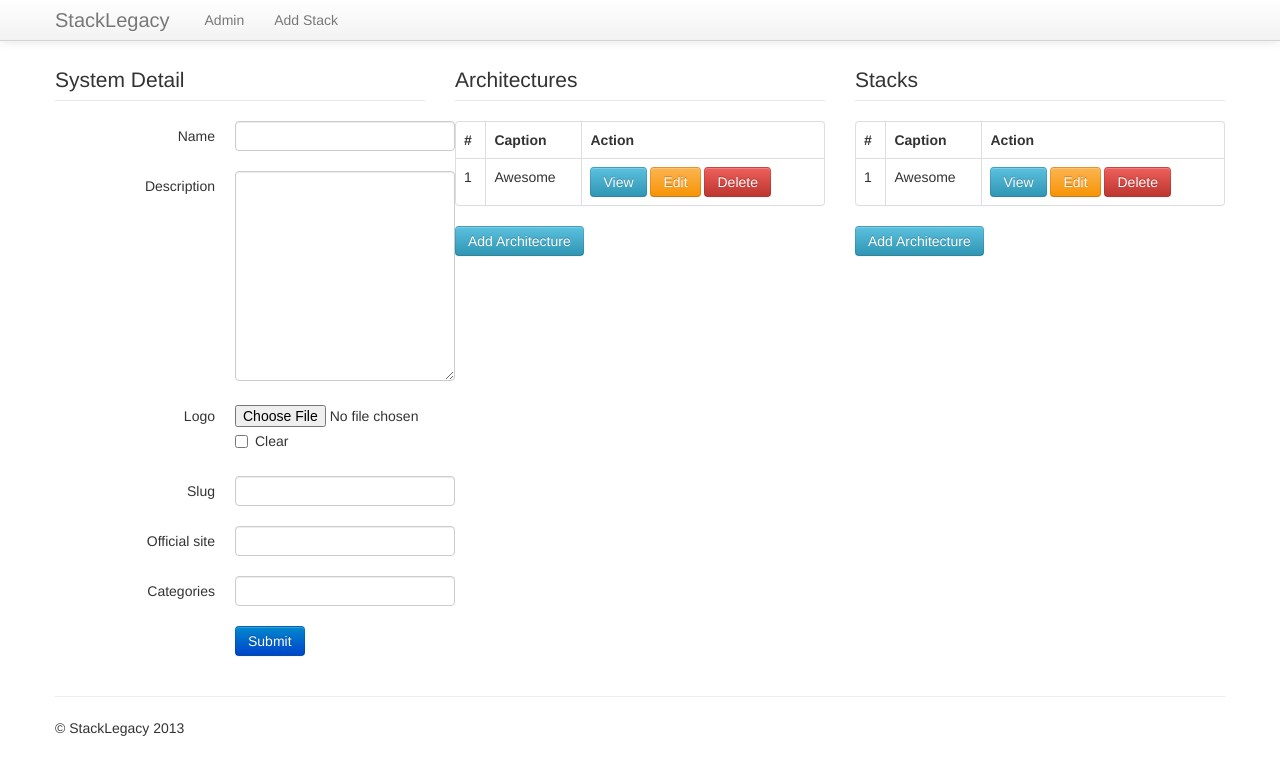
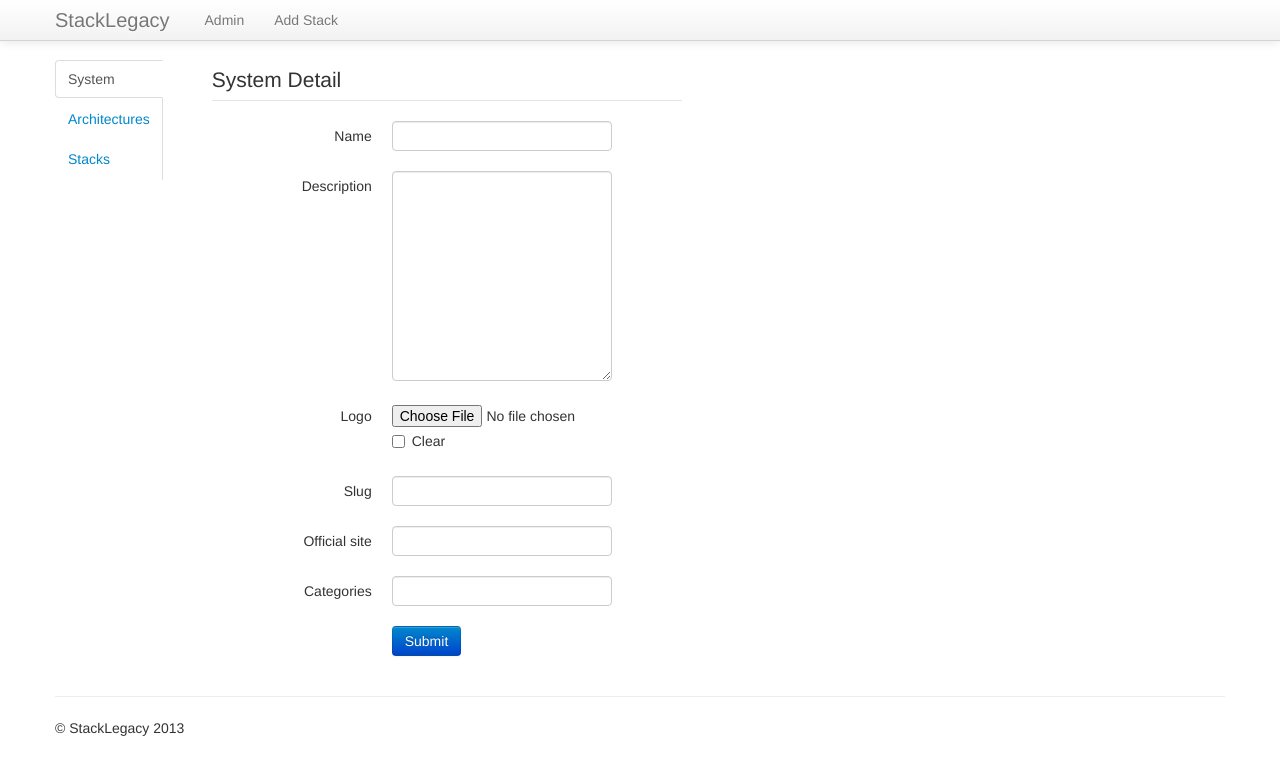
Before and after one commit to 9gix/stacklegacy, a Django app: template sl/templates/stack/app_form.html in a window 1280 px wide. Shown: the top 775 px of the page. Run offline with Django 3.2, Linux system fonts and the light colour scheme; the template is opened without the code that fills it, so the values that code supplies are empty; parts of the project's set-up code (start-up, migrations or seed data) failed here and were passed over; some libraries are stand-ins or nearby versions.

Commit message:
Tabbed the Form

```diff
--- a/sl/templates/stack/app_form.html
+++ b/sl/templates/stack/app_form.html
@@ -3,9 +3,21 @@
 {% block content %}
 {% verbatim %}
 <div class='row'>
-  <section class='span4'>
+  <section class='tabbable tabs-left span8'>
+    <ul class="nav nav-tabs">
+      <li class="active">
+        <a href="#system" data-toggle="tab">System</a>
+      </li>
+      <li>
+        <a href="#architectures" data-toggle="tab">Architectures</a>
+      </li>
+      <li>
+        <a href="#stacks" data-toggle="tab">Stacks</a>
+      </li>
+    </ul>
+    <div class="tab-content span5">
+      <section class="tab-pane active" id="system">
         <form action='' method='POST' class='form-horizontal'>
-
             <legend>System Detail</legend>
             <div class='control-group'>
               <label for='name' class='control-label'>Name</label>
@@ -58,7 +70,7 @@
             </div>
         </form>
       </section>
-  <section class='span4'>
+      <section class="tab-pane" id="architectures">
         <legend>Architectures</legend>
         <table class="table table-bordered table-hover">
           <thead>
@@ -73,7 +85,6 @@
               <td>1</td>
               <td>Awesome</td>
               <td>
-            <a href='#' class='btn btn-info'>View</a>
                 <a href='#' class='btn btn-warning'>Edit</a>
                 <a href='#' class='btn btn-danger'>Delete</a>
               </td>
@@ -82,7 +93,7 @@
         </table>
         <a href='#' class='btn btn-info'>Add Architecture</a>
       </section>
-  <section class='span4'>
+      <section class="tab-pane" id="stacks">
         <legend>Stacks</legend>
         <table class="table table-bordered table-hover">
           <thead>
@@ -97,14 +108,15 @@
               <td>1</td>
               <td>Awesome</td>
               <td>
-            <a href='#' class='btn btn-info'>View</a>
                 <a href='#' class='btn btn-warning'>Edit</a>
                 <a href='#' class='btn btn-danger'>Delete</a>
               </td>
             </tr>
           </tbody>
         </table>
-    <a href='#' class='btn btn-info'>Add Architecture</a>
+        <a href='#' class='btn btn-info'>Add Stack</a>
+      </section>
+    </div>
   </section>
 </div>
 {% endverbatim %}
```
Lines whose indentation alone changed are shown as unchanged.
